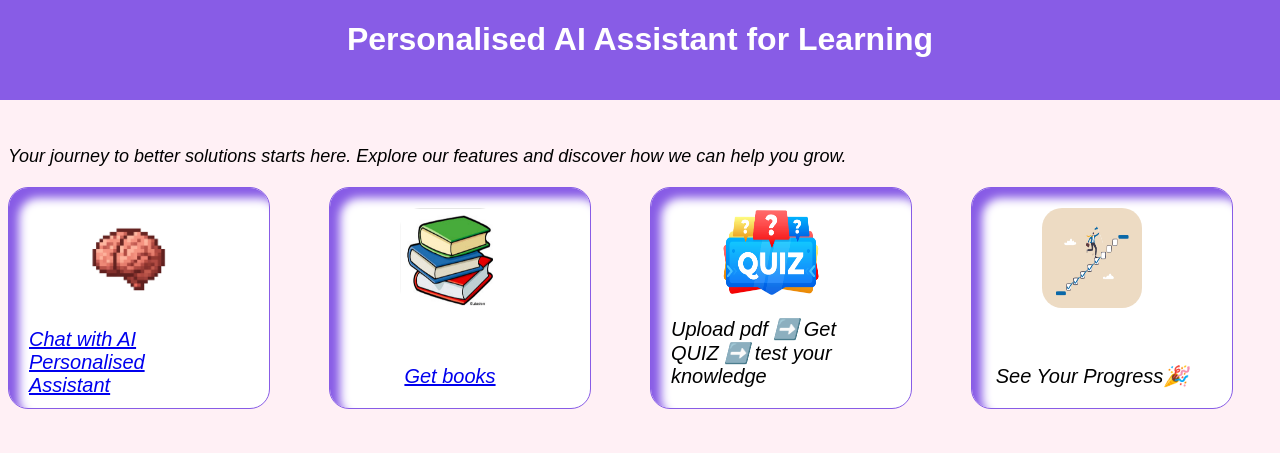
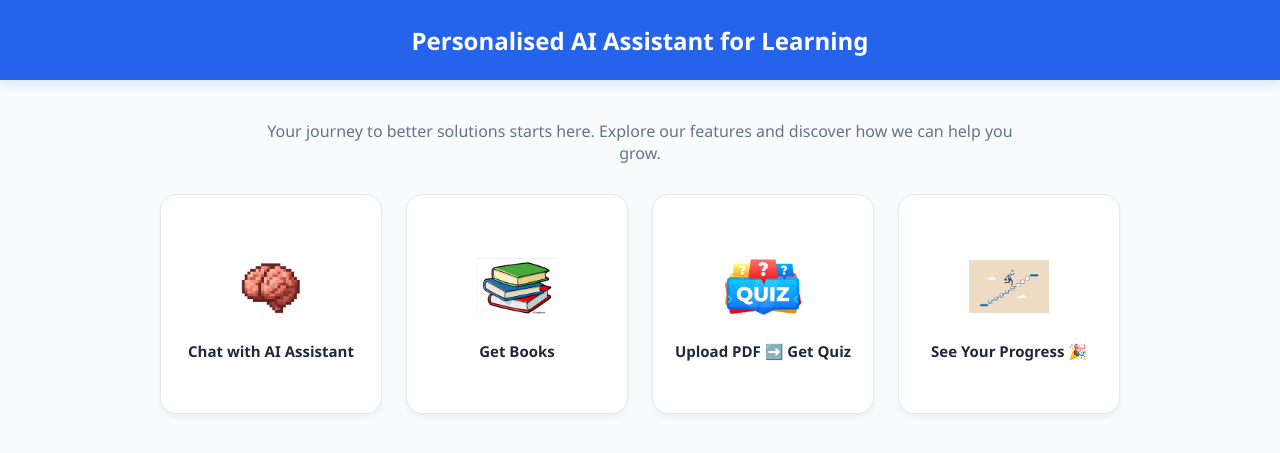
Before and after one commit to donka-renuka2007/Personalised_AI_Assistant_for_Learning, a Flask app: page / in a window 1280 px wide. Shown: the top 453 px of the page. Run offline with Flask 3, Linux system fonts and the light colour scheme.

Commit message:
UI changed slightly

```diff
--- a/templates/index.html
+++ b/templates/index.html
@@ -1,86 +1,133 @@
 <!DOCTYPE html>
-<html>
+<html lang="en">
 <head>
+  <meta charset="UTF-8">
+  <meta name="viewport" content="width=device-width, initial-scale=1.0">
   <title>Learning AI Assistant</title>
   <style>
-      body{
-        background-color:lavenderblush;              /* Clearance for top fixed navbar */
-        padding-top:120px;
-        font-family:Arial;
+    * {
+      box-sizing: border-box;
+      margin: 0;
+      padding: 0;
     }
-      .tagline{
-        font-size:18px;
-        font-style:italic;
-        margin-bottom:20px;
+    body {
+      background-color: #f8fafc;
+      padding-top: 100px;
+      padding-bottom: 40px;
+      font-family: 'Segoe UI', Tahoma, Geneva, Verdana, sans-serif;
+      color: #1e293b;
     }
-      .container{
-        display:grid;
-        grid-template-columns:1fr 1fr 1fr 1fr;
-        column-gap: 20px;
-        row-gap:20px;
+    .main-header {
+      text-align: center;
+      color: white;
+      background-color: #2563eb;
+      height: 80px;
+      top: 0;
+      left: 0;
+      right: 0;
+      position: fixed;
+      display: flex;
+      align-items: center;
+      justify-content: center;
+      box-shadow: 0 4px 10px rgba(37, 99, 235, 0.15);
+      z-index: 1000;
     }
-      .MindCraft-AI,.book_library,.quiz,.progress{
-        display:flex;
-        flex-direction:column;
-        height:200px;
-        width:200px;
-        background-color:white;
-        border:1px solid #885CE6;
-        cursor:pointer;
-        justify-content: space-between;
-        align-items:center;
-        padding-top:20px;
-        padding-left:20px;
-        padding-right:40px;
-        border-radius:20px;
-        box-shadow:inset 10px 10px 10px #885CE6;
+    .main-title {
+      font-size: 24px;
+      font-weight: 700;
     }
-      .chatbot-icon,.book_library_icon,.quiz_icon,.progress_icon{
-        height:100px;
-        width:100px;
-        border-radius:20px;
+    .tagline {
+      font-size: 16px;
+      text-align: center;
+      color: #64748b;
+      margin: 20px auto 30px auto;
+      max-width: 800px;
+      padding: 0 20px;
     }
-      .desc-chatbot,.desc-library,.desc-quiz,.desc-progress{
-        font-size:20px;
-        font-style:italic;
+    .container {
+      max-width: 1000px;
+      margin: 0 auto;
+      display: grid;
+      grid-template-columns: repeat(auto-fit, minmax(220px, 1fr));
+      gap: 24px;
+      padding: 0 20px;
     }
-      .main-title{
-        font-family:'Anton',sans-serif;
+    .card-link {
+      text-decoration: none;
+      color: inherit;
+    }
+    .card {
+      display: flex;
+      flex-direction: column;
+      height: 220px;
+      background-color: #ffffff;
+      border: 1px solid #e2e8f0;
+      cursor: pointer;
+      justify-content: center;
+      align-items: center;
+      padding: 20px;
+      border-radius: 16px;
+      box-shadow: 0 4px 6px -1px rgba(0, 0, 0, 0.05);
+      transition: all 0.25s ease;
+      text-align: center;
+    }
+    .card:hover {
+      transform: translateY(-5px);
+      border-color: #2563eb;
+      box-shadow: 0 10px 15px -3px rgba(37, 99, 235, 0.15);
+    }
+    .card-icon {
+      height: 80px;
+      width: 80px;
+      object-fit: contain;
+      border-radius: 12px;
+      margin-bottom: 15px;
+    }
+    .card-desc {
+      font-size: 15px;
+      font-weight: 600;
+      color: #1e293b;
+      line-height: 1.3;
     }
   </style>
 </head>
 <body>
-    <div style="text-align:center;color:white;background-color:#885CE6;height:100px;top:0;left:0;right:0;
-    position:fixed;">
+
+  <div class="main-header">
     <h1 class="main-title">Personalised AI Assistant for Learning</h1>
   </div>
+
   <p class="tagline">Your journey to better solutions starts here. Explore our features and discover how we can help you grow.</p>
+
   <div class="container">
     <a href="{{ url_for('chat_bot') }}" class="card-link">
-        <div class="MindCraft-AI">
-          <img class="chatbot-icon" src="{{ url_for('static', filename='icon_image.png') }}">
-          <p class="desc-chatbot">Chat with AI Personalised Assistant</p>
-        </div>
-      </a>
-      <a href="{{url_for('book_library')}}">
-        <div class="book_library">
-        <img class="book_library_icon" src="../static/library_book.jpg">
-        <p class="desc-library">Get books</p>
+      <div class="card">
+        <img class="card-icon" src="{{ url_for('static', filename='icon_image.png') }}" alt="AI Assistant">
+        <p class="card-desc">Chat with AI Assistant</p>
       </div>
     </a>
 
-      <a href="{{ url_for('upload_pdf_quiz') }}" style="text-decoration: none; color: inherit;">
-  <div class="quiz">
-    <img class="quiz_icon" src="{{ url_for('static', filename='quiz_image.webp') }}">
-    <p class="desc-quiz">Upload pdf ➡️ Get QUIZ ➡️ test your knowledge</p>
+    <a href="{{ url_for('book_library') }}" class="card-link">
+      <div class="card">
+        <img class="card-icon" src="../static/library_book.jpg" alt="Library">
+        <p class="card-desc">Get Books</p>
       </div>
     </a>
-      <a href="{{ url_for('show_progress') }}" style="text-decoration: none; color: inherit;">
-  <div class="progress">
-    <img class="progress_icon" src="{{ url_for('static', filename='progress_image.webp') }}">
-    <p class="desc-progress">See Your Progress🎉</p>
+
+    <a href="{{ url_for('upload_pdf_quiz') }}" class="card-link">
+      <div class="card">
+        <img class="card-icon" src="{{ url_for('static', filename='quiz_image.webp') }}" alt="Quiz">
+        <p class="card-desc">Upload PDF ➡️ Get Quiz</p>
+      </div>
+    </a>
+
+    <a href="{{ url_for('show_progress') }}" class="card-link">
+      <div class="card">
+        <img class="card-icon" src="{{ url_for('static', filename='progress_image.webp') }}" alt="Progress">
+        <p class="card-desc">See Your Progress 🎉</p>
       </div>
     </a>
   </div>
+
 </body>
 </html>
```
Also changed, not shown: templates/agent_chatbot.html (+106 -8 lines), templates/book_library.html (+44 -40 lines), templates/progress.html (+29 -28 lines), templates/quiz.html (+25 -23 lines), templates/score.html (+54 -10 lines), templates/upload_quiz.html (+21 -18 lines). Lines whose indentation alone changed are shown as unchanged.
